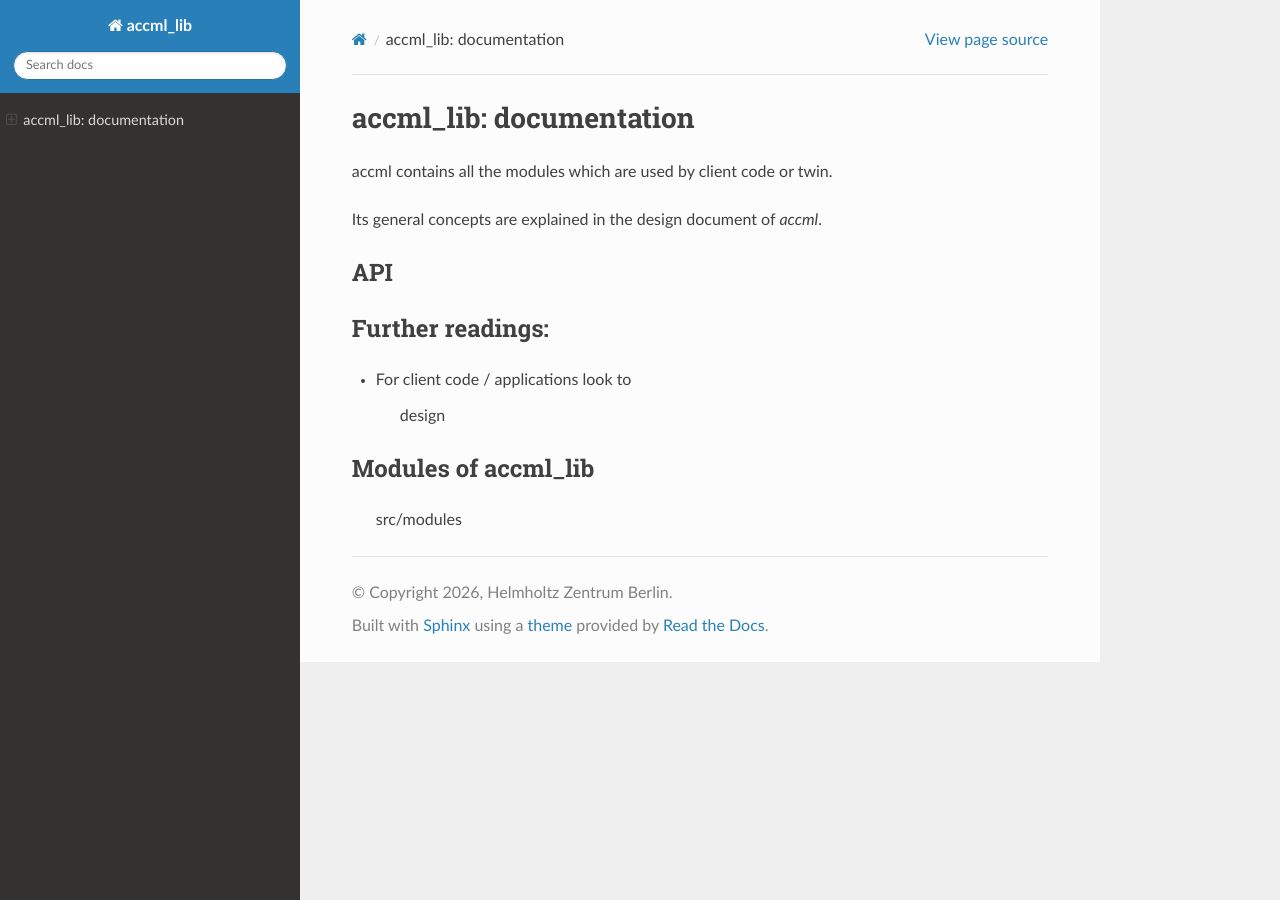
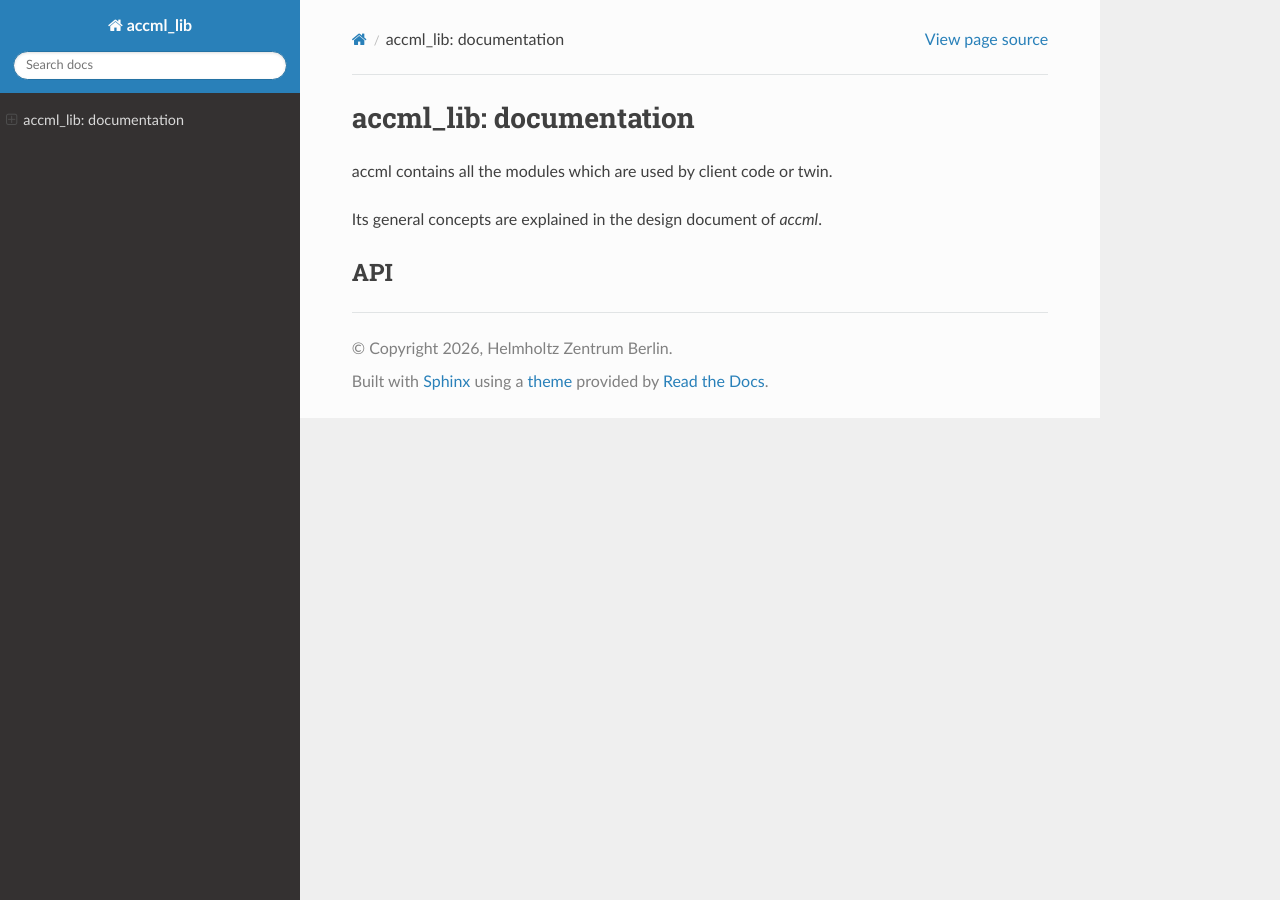
Before and after one commit to python-accelerator-middle-layer/accml_lib, a Sphinx documentation site: the page built from docs/index.rst, in a window 1280 px wide. Built offline with Sphinx 7.4.7 and the Read the Docs theme 3.1.0, drawn with Linux system fonts in a browser that asks for light colours; pages that are not in the unit, such as notebooks, are missing from menus.

Commit message:
[FIX] all details will be in accml

```diff
--- a/docs/index.rst
+++ b/docs/index.rst
@@ -14,16 +14,3 @@ API
    :maxdepth: 4
 
    src/accml_lib
-
-
-Further readings:
------------------
-
-* For client code / applications  look to
-
-    design
-
-Modules of accml\_lib
----------------------
-
-   src/modules
```
